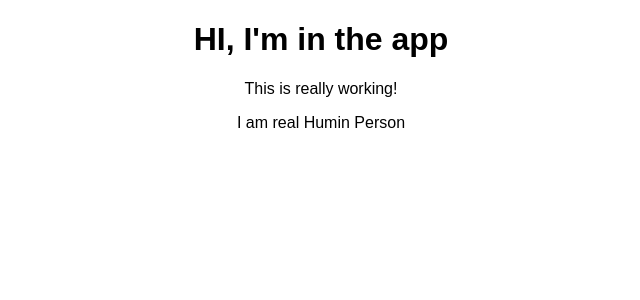
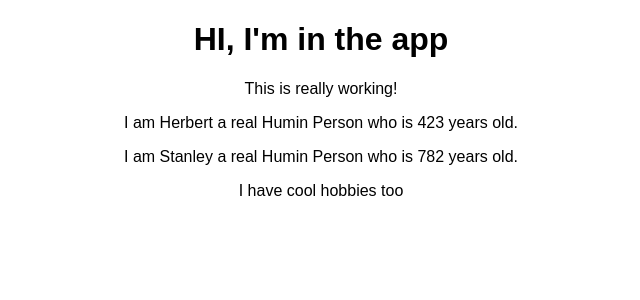
Before and after one commit to layer8games/react-complete-guide-demo1, a React (Create React App) app: page / in a window 1280 px wide. Shown: the top 300 px of the page, without its empty margins (319-959 px from the left). Built offline with nearby package versions, Linux system fonts and the light colour scheme.

Commit message:
Added props to Person

```diff
--- a/src/App.js
+++ b/src/App.js
@@ -8,7 +8,10 @@ class App extends Component {
       <div className="App">
         <h1>HI, I'm in the app</h1>
         <p>This is really working!</p>
-        <Person />
+        <Person name="Herbert" age="423" />
+        <Person name="Stanley" age="782">
+          I have cool hobbies too
+        </Person>
       </div>
     );
   }
--- a/src/components/Person/Person.js
+++ b/src/components/Person/Person.js
@@ -1,7 +1,14 @@
 import React from "react";
 
-const person = () => {
-  return <p>I am real Humin Person</p>;
+const person = (props) => {
+  return (
+    <div>
+      <p>
+        I am {props.name} a real Humin Person who is {props.age} years old.
+      </p>
+      <p>{props.children}</p>
+    </div>
+  );
 };
 
 export default person;
```
